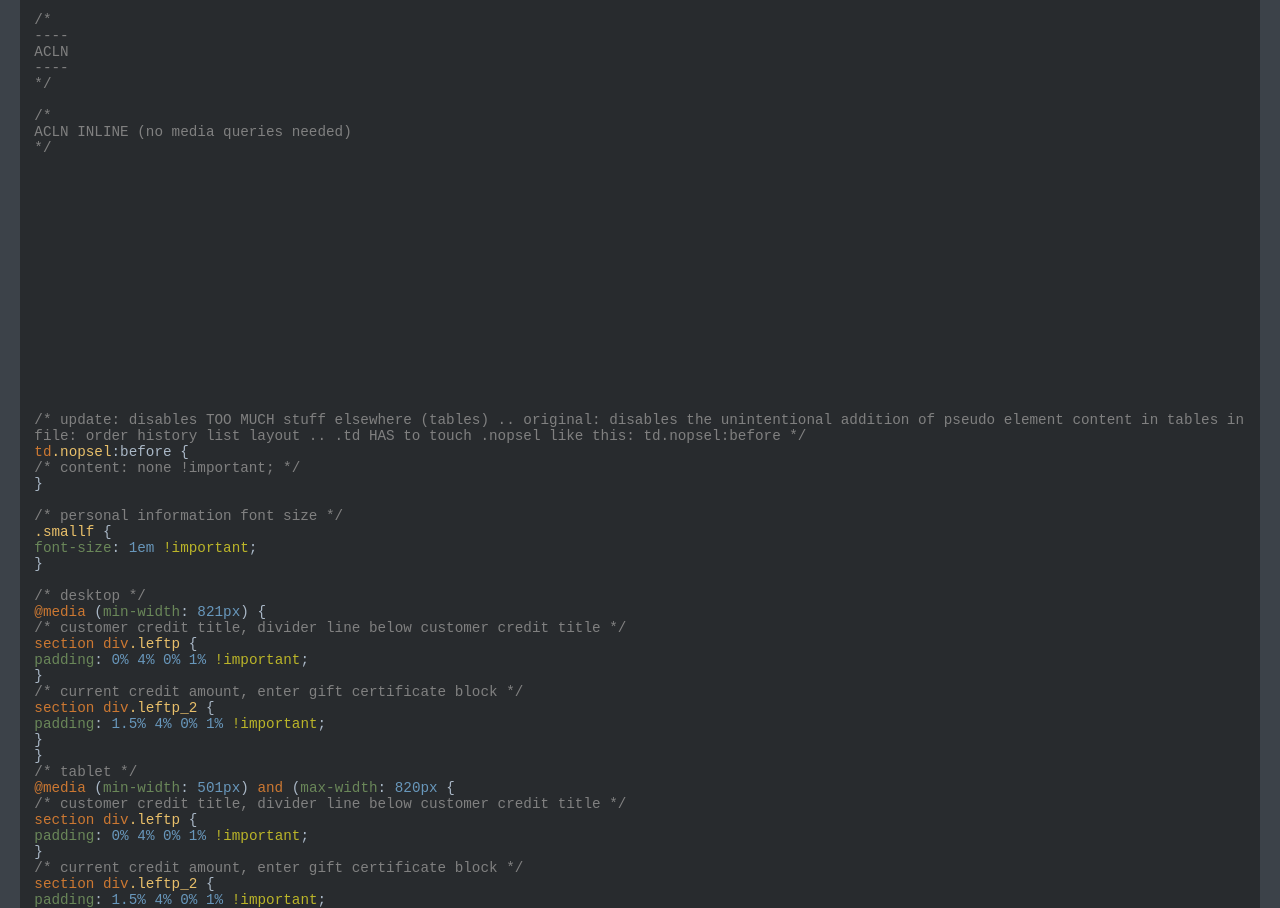
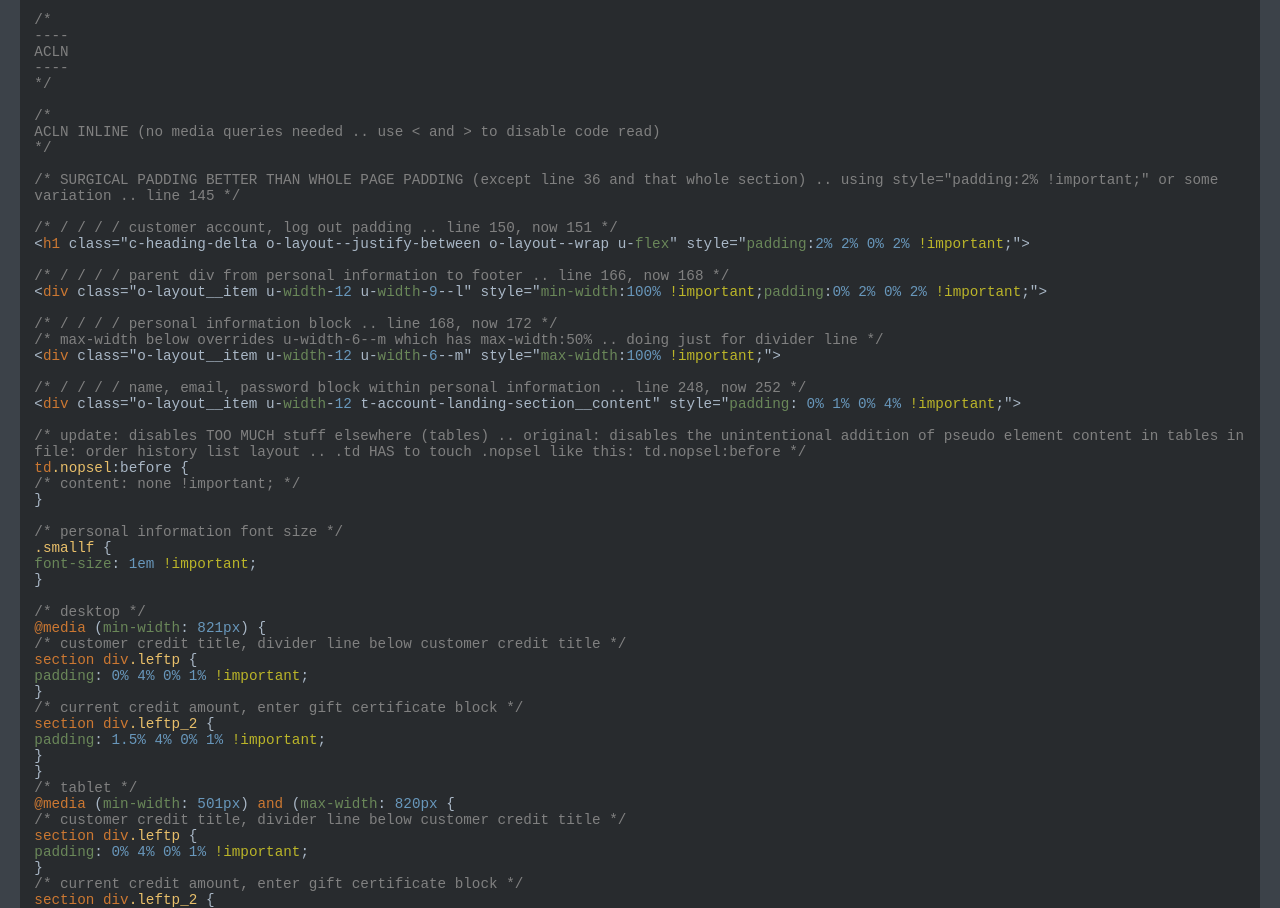
Before and after one commit to cssninja/ux_edits_highlightjs, a plain HTML site: page index.html in a window 1280 px wide. Shown: the part 9418-10326 px from the top of the page. Drawn offline with nearby package versions, Linux system fonts and the light colour scheme.

Commit message:
1 file modified

```diff
--- a/index.html
+++ b/index.html
@@ -83,7 +83,7 @@
         bs5.0.2_sitemap_dark */
         <br />
 
-        /* (updated: may 7 9:49)
+        /* (updated: may 7 9:54)
 
         ---------------
         update in SCRUM
@@ -207,7 +207,7 @@
 
         LOOK FOR THESE TAGS TO IDENTIFY ACTUAL PAGE:
         &lt;body id="js-OSEL" class="mm_runtimeshopascustomer_bottom_left mm_runtimeshopascustomer_present o-site-wrapper t-page-osel"&gt;
-        &lt;title&gt;peakdentalstore: Checkout: Shipping/Payment Selection &lt;/title&gt;
+        &lt;title&gt;peakdentalstore: Checkout: Shipping/Payment Selection&lt;/title&gt;
 
         DONE (DESKTOP, TABLET, MOBILE)
 
@@ -676,23 +676,23 @@
         */
 
         /*
-        ACLN INLINE (no media queries needed)
+        ACLN INLINE (no media queries needed .. use &lt; and &gt; to disable code read)
         */
 
-        <!-- SURGICAL PADDING BETTER THAN WHOLE PAGE PADDING (except line 36 and that whole section) .. using style="padding:2% !important;" or some variation .. line 145 -->
+        /* SURGICAL PADDING BETTER THAN WHOLE PAGE PADDING (except line 36 and that whole section) .. using style="padding:2% !important;" or some variation .. line 145 */
 
-        <!-- / / / / customer account, log out padding .. line 150, now 151 -->
-        <!-- <h1 class="c-heading-delta o-layout--justify-between o-layout--wrap u-flex" style="padding:2% 2% 0% 2% !important;"> -->
+        /* / / / / customer account, log out padding .. line 150, now 151 */
+        &lt;h1 class="c-heading-delta o-layout--justify-between o-layout--wrap u-flex" style="padding:2% 2% 0% 2% !important;"&gt;
 
-        <!-- / / / / parent div from personal information to footer .. line 166, now 168 -->
-        <!-- <div class="o-layout__item u-width-12 u-width-9--l" style="min-width:100% !important;padding:0% 2% 0% 2% !important;"> -->
+        /* / / / / parent div from personal information to footer .. line 166, now 168 */
+        &lt;div class="o-layout__item u-width-12 u-width-9--l" style="min-width:100% !important;padding:0% 2% 0% 2% !important;"&gt;
 
-        <!-- / / / / personal information block .. line 168, now 172 -->
-        <!-- max-width below overrides u-width-6--m which has max-width:50% .. doing just for divider line -->
-        <!-- <div class="o-layout__item u-width-12 u-width-6--m" style="max-width:100% !important;"> -->
+        /* / / / / personal information block .. line 168, now 172 */
+        /* max-width below overrides u-width-6--m which has max-width:50% .. doing just for divider line */
+        &lt;div class="o-layout__item u-width-12 u-width-6--m" style="max-width:100% !important;"&gt;
 
-        <!-- / / / / name, email, password block within personal information .. line 248, now 252 -->
-        <!-- <div class="o-layout__item u-width-12 t-account-landing-section__content" style="padding: 0% 1% 0% 4% !important;"> -->
+        /* / / / / name, email, password block within personal information .. line 248, now 252 */
+        &lt;div class="o-layout__item u-width-12 t-account-landing-section__content" style="padding: 0% 1% 0% 4% !important;"&gt;
 
         /* update: disables TOO MUCH stuff elsewhere (tables) .. original: disables the unintentional addition of pseudo element content in tables in file: order history list layout .. .td HAS to touch .nopsel like this: td.nopsel:before */
         td.nopsel:before {
```
